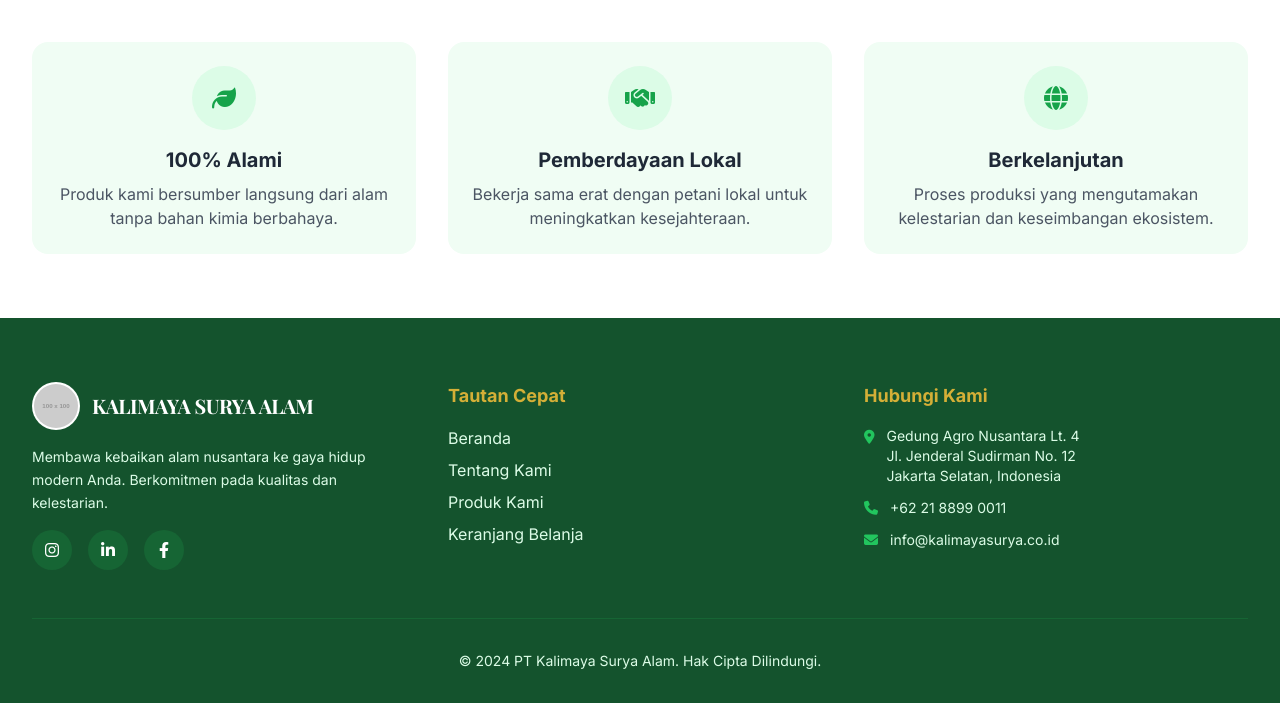
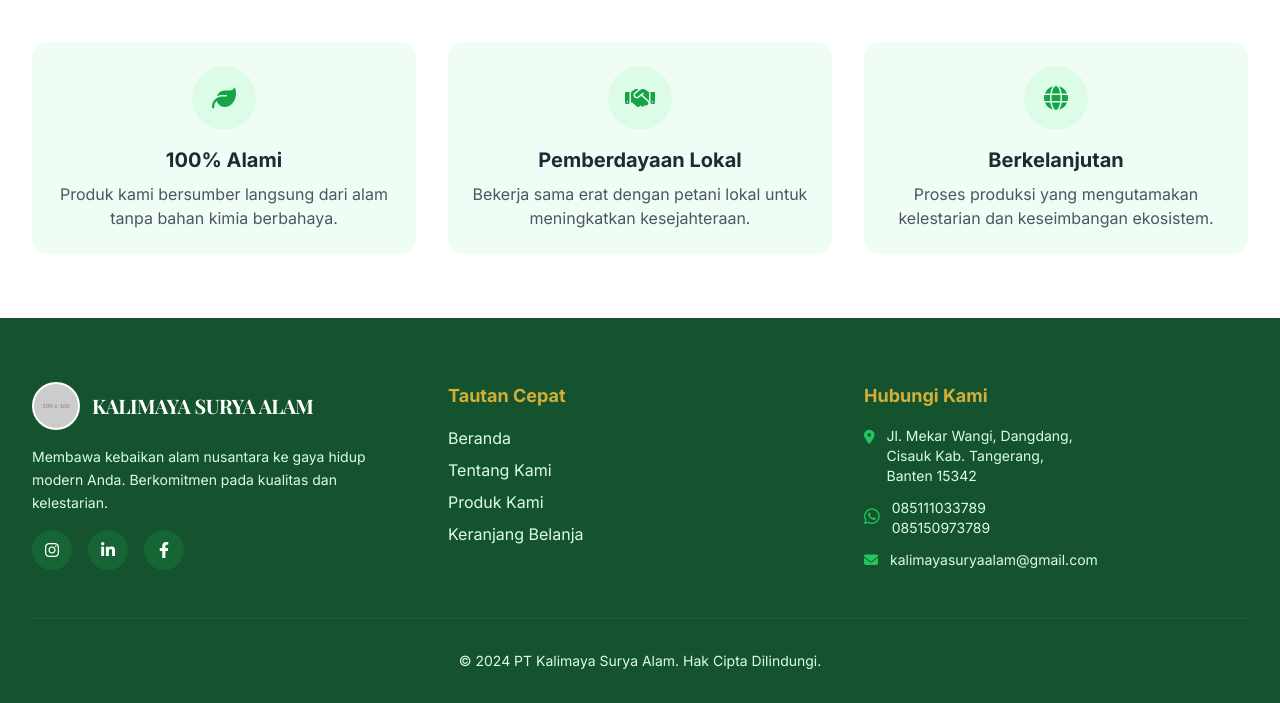
Before and after one commit to ksa537/kalimaya, a plain HTML site: page index.html in a window 1280 px wide. Shown: the part 694-1397 px from the top of the page. Drawn offline with nearby package versions, Linux system fonts and the light colour scheme; placeholder pictures from the web are drawn by us.

Commit message:
Update index.html

```diff
--- a/index.html
+++ b/index.html
@@ -281,9 +281,9 @@
                 <div>
                     <h4 class="font-bold text-lg mb-4 text-gold">Hubungi Kami</h4>
                     <ul class="space-y-3 text-brand-100 text-sm">
-                        <li class="flex items-start"><i class="fa-solid fa-map-marker-alt mt-1 mr-3 text-brand-500"></i> Gedung Agro Nusantara Lt. 4<br>Jl. Jenderal Sudirman No. 12<br>Jakarta Selatan, Indonesia</li>
-                        <li class="flex items-center"><i class="fa-solid fa-phone mr-3 text-brand-500"></i> +62 21 8899 0011</li>
-                        <li class="flex items-center"><i class="fa-solid fa-envelope mr-3 text-brand-500"></i> info@kalimayasurya.co.id</li>
+                        <li class="flex items-start"><i class="fa-solid fa-map-marker-alt mt-1 mr-3 text-brand-500"></i> Jl. Mekar Wangi, Dangdang,<br>Cisauk Kab. Tangerang,<br>Banten 15342</li>
+                        <li class="flex items-start"><i class="fa-brands fa-whatsapp mt-1 mr-3 text-brand-500 text-lg"></i> <div>085111033789<br>085150973789</div></li>
+                        <li class="flex items-center"><i class="fa-solid fa-envelope mr-3 text-brand-500"></i> kalimayasuryaalam@gmail.com</li>
                     </ul>
                 </div>
             </div>
```
